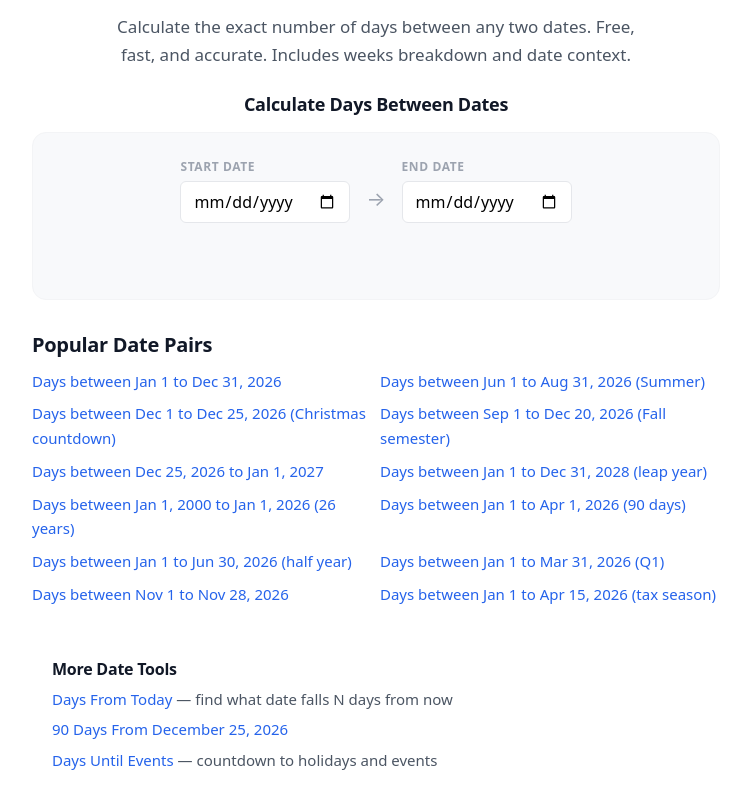
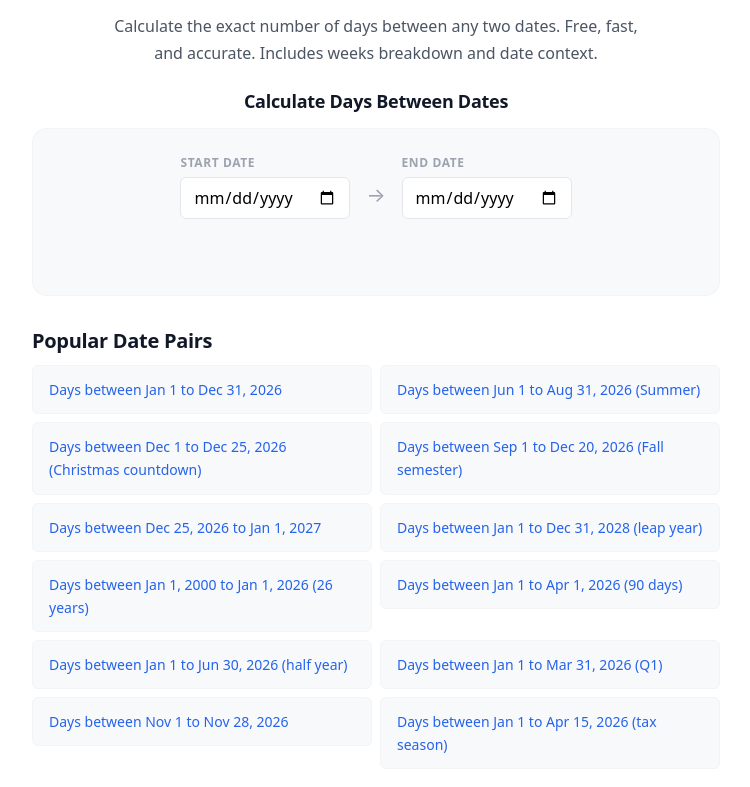
Before and after one commit to exfeitu/datecalc, an Astro site: page /days-between in a window 1280 px wide. Shown: the part 165-952 px from the top of the page, without its empty margins (264-1014 px from the left). Built offline with nearby package versions, Linux system fonts and the light colour scheme; Astro itself is replaced by a stand-in of ours.

Commit message:
auto: faq

```diff
--- a/src/pages/days-between/index.astro
+++ b/src/pages/days-between/index.astro
@@ -81,42 +81,61 @@ const faqItems = [
 
 <style>
   .hub-intro {
-    font-size: 1.0625rem;
+    font-size: var(--text-base);
     color: var(--color-text-secondary);
     text-align: center;
     max-width: 540px;
-    margin: 0 auto 1rem;
+    margin: 0 auto var(--sp-4);
   }
 
   .popular-pairs {
-    margin: 2rem 0;
+    margin: var(--sp-8) 0;
   }
 
   .popular-pairs h2 {
-    margin-bottom: 0.75rem;
+    margin-bottom: var(--sp-3);
   }
 
   .pairs-grid {
     list-style: none;
     display: grid;
     grid-template-columns: repeat(auto-fit, minmax(280px, 1fr));
-    gap: 0.5rem;
+    gap: var(--sp-2);
   }
 
-  .pairs-grid li {
-    font-size: 0.9375rem;
+  .pairs-grid a {
+    display: block;
+    padding: var(--sp-3) var(--sp-4);
+    background: var(--color-card);
+    border: 1px solid var(--color-border-light);
+    border-radius: var(--radius-sm);
+    text-decoration: none;
+    font-size: var(--text-sm);
+    color: var(--color-accent);
+    transition: border-color var(--transition-fast), box-shadow var(--transition-fast);
+  }
+
+  .pairs-grid a:hover {
+    border-color: var(--color-accent);
+    box-shadow: var(--shadow-xs);
+    text-decoration: none;
   }
 
   .hub-categories {
-    margin: 2rem 0;
-    padding: 1.25rem;
-    background: var(--color-card-bg);
-    border-radius: 8px;
+    margin: var(--sp-8) 0;
+    padding: var(--sp-5);
+    background: var(--color-card);
+    border: 1px solid var(--color-border-light);
+    border-radius: var(--radius-md);
   }
 
   .hub-categories h2 {
-    font-size: 1rem;
-    margin-bottom: 0.5rem;
+    font-size: var(--text-sm);
+    font-weight: 650;
+    text-transform: uppercase;
+    letter-spacing: 0.05em;
+    color: var(--color-text-tertiary);
+    margin-bottom: var(--sp-3);
   }
 
   .hub-categories ul {
@@ -124,8 +143,8 @@ const faqItems = [
   }
 
   .hub-categories li {
-    font-size: 0.9375rem;
-    margin-bottom: 0.375rem;
+    font-size: var(--text-sm);
+    margin-bottom: var(--sp-2);
     color: var(--color-text-secondary);
   }
 </style>
--- a/src/pages/days-in/index.astro
+++ b/src/pages/days-in/index.astro
@@ -79,84 +79,92 @@ const currentYear = 2026;
 
 <style>
   .hub-intro {
-    font-size: 1.0625rem;
+    font-size: var(--text-base);
     color: var(--color-text-secondary);
     text-align: center;
     max-width: 540px;
-    margin: 0 auto 1rem;
+    margin: 0 auto var(--sp-4);
   }
 
   .months-grid-section {
-    margin: 2rem 0;
+    margin: var(--sp-8) 0;
   }
 
   .months-grid-section h2 {
-    margin-bottom: 0.75rem;
+    margin-bottom: var(--sp-3);
   }
 
   .months-grid {
     list-style: none;
     display: grid;
     grid-template-columns: repeat(auto-fit, minmax(180px, 1fr));
-    gap: 0.5rem;
+    gap: var(--sp-2);
   }
 
   .months-grid a {
     display: flex;
     justify-content: space-between;
     align-items: center;
-    padding: 0.75rem 1rem;
-    background: var(--color-card-bg);
-    border: 1px solid var(--color-border);
-    border-radius: 8px;
+    padding: var(--sp-3) var(--sp-4);
+    background: var(--color-card);
+    border: 1px solid var(--color-border-light);
+    border-radius: var(--radius-sm);
     text-decoration: none;
     color: inherit;
-    transition: border-color 0.15s;
+    transition: border-color var(--transition-fast), box-shadow var(--transition-fast);
   }
 
   .months-grid a:hover {
     border-color: var(--color-accent);
+    box-shadow: var(--shadow-xs);
+    text-decoration: none;
   }
 
   .m-name {
-    font-weight: 500;
+    font-weight: 550;
+    font-size: var(--text-sm);
   }
 
   .m-days {
-    font-size: 0.875rem;
-    font-weight: 600;
+    font-size: var(--text-sm);
+    font-weight: 650;
     color: var(--color-accent);
   }
 
   .years-section {
-    margin: 2rem 0;
+    margin: var(--sp-8) 0;
   }
 
   .years-section h2 {
-    margin-bottom: 0.5rem;
+    margin-bottom: var(--sp-2);
   }
 
   .years-list {
     list-style: none;
     display: flex;
     flex-wrap: wrap;
-    gap: 0.5rem 1.25rem;
+    gap: var(--sp-2) var(--sp-6);
   }
 
   .years-list li {
-    font-size: 0.9375rem;
+    font-size: var(--text-sm);
   }
 
   .hub-categories {
-    margin: 2rem 0;
-    padding: 1.25rem;
-    background: var(--color-card-bg);
-    border-radius: 8px;
+    margin: var(--sp-8) 0;
+    padding: var(--sp-5);
+    background: var(--color-card);
+    border: 1px solid var(--color-border-light);
+    border-radius: var(--radius-md);
   }
 
   .hub-categories h2 {
-    font-size: 1rem;
-    margin-bottom: 0.5rem;
+    font-size: var(--text-sm);
+    font-weight: 650;
+    text-transform: uppercase;
+    letter-spacing: 0.05em;
+    color: var(--color-text-tertiary);
+    margin-bottom: var(--sp-3);
   }
 
   .hub-categories ul {
@@ -164,8 +172,8 @@ const currentYear = 2026;
   }
 
   .hub-categories li {
-    font-size: 0.9375rem;
-    margin-bottom: 0.375rem;
+    font-size: var(--text-sm);
+    margin-bottom: var(--sp-2);
     color: var(--color-text-secondary);
   }
 </style>
--- a/src/pages/days-until/index.astro
+++ b/src/pages/days-until/index.astro
@@ -130,69 +130,76 @@ const faqItems = [
 
 <style>
   .hub-intro {
-    font-size: 1.0625rem;
+    font-size: var(--text-base);
     color: var(--color-text-secondary);
     text-align: center;
     max-width: 540px;
-    margin: 0 auto 1rem;
+    margin: 0 auto var(--sp-4);
   }
 
   .event-category {
-    margin: 2rem 0;
+    margin: var(--sp-8) 0;
   }
 
   .event-category h2 {
-    margin-bottom: 0.75rem;
-    font-size: 1.125rem;
+    margin-bottom: var(--sp-3);
+    font-size: var(--text-lg);
   }
 
   .event-grid {
     list-style: none;
     display: grid;
     grid-template-columns: repeat(auto-fit, minmax(260px, 1fr));
-    gap: 0.5rem;
+    gap: var(--sp-2);
   }
 
   .event-grid a {
     display: flex;
     justify-content: space-between;
     align-items: center;
-    padding: 0.625rem 0.875rem;
-    background: var(--color-card-bg);
-    border: 1px solid var(--color-border);
-    border-radius: 8px;
+    padding: var(--sp-3) var(--sp-4);
+    background: var(--color-card);
+    border: 1px solid var(--color-border-light);
+    border-radius: var(--radius-sm);
     text-decoration: none;
     color: inherit;
-    transition: border-color 0.15s;
+    transition: border-color var(--transition-fast), box-shadow var(--transition-fast);
   }
 
   .event-grid a:hover {
     border-color: var(--color-accent);
+    box-shadow: var(--shadow-xs);
+    text-decoration: none;
   }
 
   .event-name {
-    font-weight: 500;
-    font-size: 0.9375rem;
+    font-weight: 550;
+    font-size: var(--text-sm);
   }
 
   .event-days {
-    font-size: 0.875rem;
-    font-weight: 600;
+    font-size: var(--text-sm);
+    font-weight: 650;
     color: var(--color-accent);
     white-space: nowrap;
-    margin-left: 0.5rem;
+    margin-left: var(--sp-2);
   }
 
   .hub-categories {
-    margin: 2rem 0;
-    padding: 1.25rem;
-    background: var(--color-card-bg);
-    border-radius: 8px;
+    margin: var(--sp-8) 0;
+    padding: var(--sp-5);
+    background: var(--color-card);
+    border: 1px solid var(--color-border-light);
+    border-radius: var(--radius-md);
   }
 
   .hub-categories h2 {
-    font-size: 1rem;
-    margin-bottom: 0.5rem;
+    font-size: var(--text-sm);
+    font-weight: 650;
+    text-transform: uppercase;
+    letter-spacing: 0.05em;
+    color: var(--color-text-tertiary);
+    margin-bottom: var(--sp-3);
   }
 
   .hub-categories ul {
@@ -200,8 +207,8 @@ const faqItems = [
   }
 
   .hub-categories li {
-    font-size: 0.9375rem;
-    margin-bottom: 0.375rem;
+    font-size: var(--text-sm);
+    margin-bottom: var(--sp-2);
     color: var(--color-text-secondary);
   }
 </style>
```
Also changed, not shown: docs/TODO-AUTO.md (+4 -3 lines), src/pages/days-between/[date1]/[date2].astro (+8 -0 lines), src/pages/days-from-today/[n].astro (+8 -0 lines), src/pages/days-until/[event]/[year].astro (+8 -0 lines).
